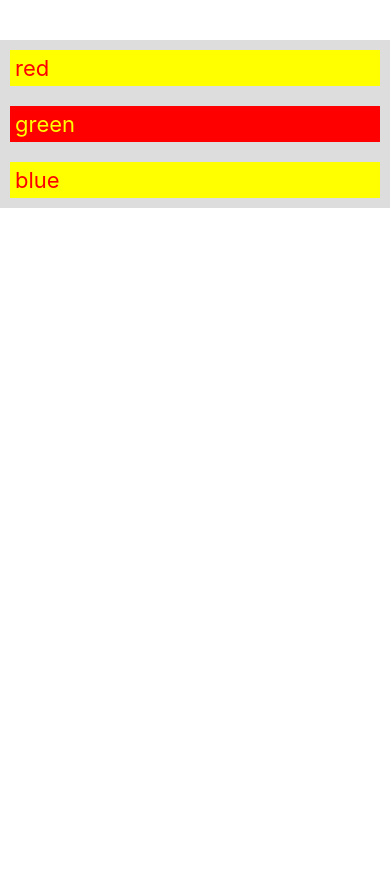
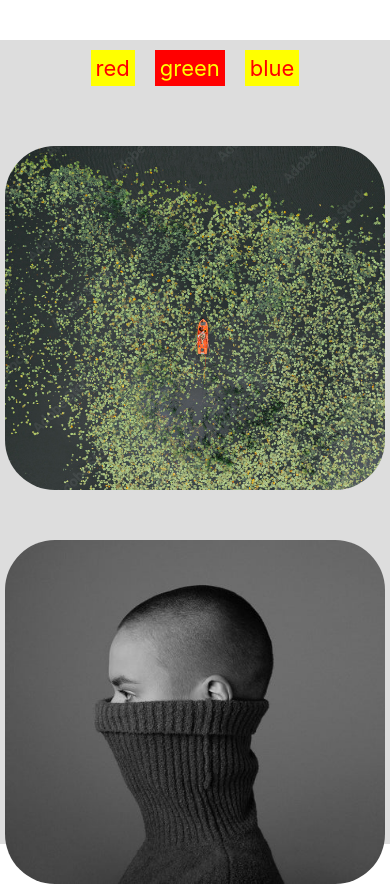
Before and after one commit to NicoleLatifi/color-catalog, a React Native app: screen / in a window 390 px wide. Before the commit the page ends 844 px from the top, so only its background shows below. Built offline with nearby package versions, Linux system fonts and the light colour scheme.

Commit message:
try flexbox and images

```diff
--- a/App.js
+++ b/App.js
@@ -1,30 +1,52 @@
 import React from "react";
-import { StyleSheet, Text, View } from "react-native";
+import { Dimensions, Image, StyleSheet, Text, View } from "react-native";
+
+import lilypads from "./assets/lilypads.jpeg";
+import turtleneck from "./assets/turtleneck.jpeg";
 
 export default function App() {
   return (
     <View style={styles.page}>
-      <Text style={styles.text}>red</Text>
-      <Text style={[styles.text, styles.selectedText]}>green</Text>
-      <Text style={styles.text}>blue</Text>
+      <View style={styles.nav}>
+        <Text style={styles.text}>red</Text>
+        <Text style={[styles.text, styles.selectedText]}>green</Text>
+        <Text style={styles.text}>blue</Text>
+      </View>
+      <Image style={styles.image} source={lilypads} />
+      <Image style={styles.image} source={turtleneck} />
     </View>
   );
 }
 
 const styles = StyleSheet.create({
+  image: {
+    borderRadius: 50,
+    height: Dimensions.get("window").height - 500,
+    marginTop: 50,
+    width: Dimensions.get("window").width - 10,
+    // resizeMode: "center",
+  },
+  nav: {
+    flexDirection: "row",
+  },
   page: {
+    alignItems: "center",
     backgroundColor: "#DDD",
+    flex: 1,
     marginTop: 40,
   },
   text: {
+    flex: 1,
     backgroundColor: "yellow",
     color: "red",
     fontSize: 22,
     margin: 10,
+    textAlign: "center",
     padding: 5,
   },
   selectedText: {
     backgroundColor: "red",
     color: "yellow",
+    textAlign: "center",
   },
 });
```
Also changed, not shown: assets/lilypads.jpeg (added), assets/turtleneck.jpeg (added).
